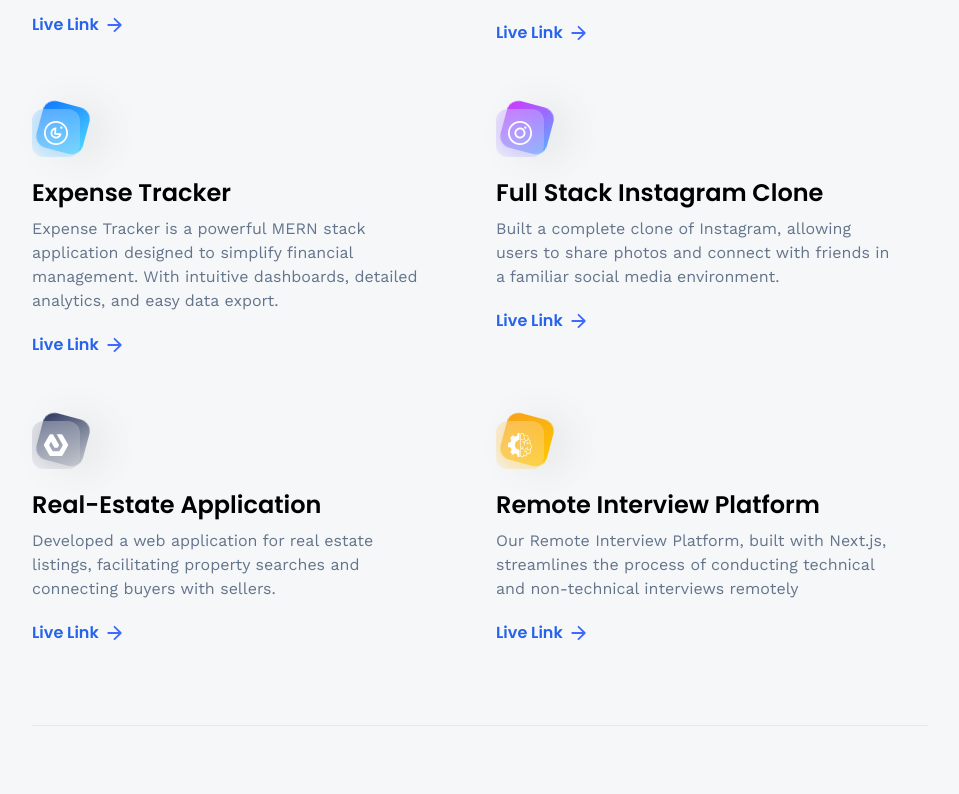
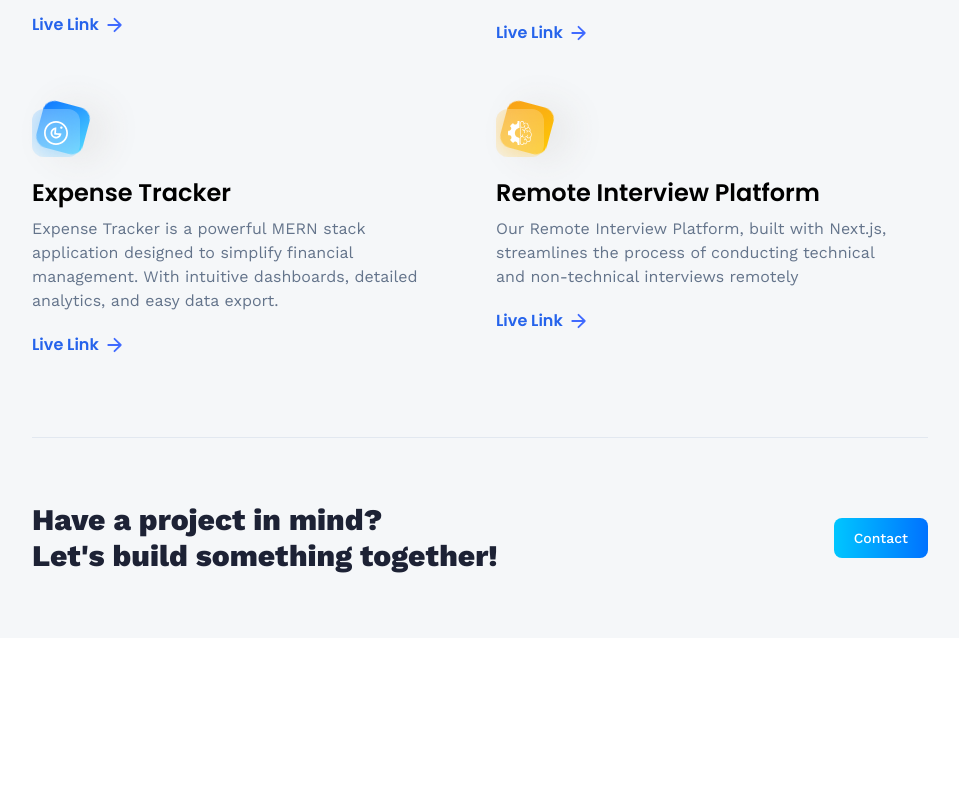
Before and after one commit to vanshgarg110505/3d_portfolio, a React (Vite) app: page /projects in a window 1280 px wide. Shown: the part 575-1369 px from the top of the page, without its empty margins (160-1119 px from the left). After the commit the page ends 1213 px from the top, so only its background shows below. Built offline with nearby package versions, Linux system fonts and the light colour scheme.

Commit message:
Update index.js

```diff
--- a/src/constants/index.js
+++ b/src/constants/index.js
@@ -67,20 +67,6 @@ export const projects = [
         link: 'https://github.com/vanshgarg110505/Expense-Tracker',
     },
     {
-        iconUrl: snapgram,
-        theme: 'btn-back-pink',
-        name: 'Full Stack Instagram Clone',
-        description: 'Built a complete clone of Instagram, allowing users to share photos and connect with friends in a familiar social media environment.',
-        link: 'https://github.com/adrianhajdin/social_media_app',
-    },
-    {
-        iconUrl: estate,
-        theme: 'btn-back-black',
-        name: 'Real-Estate Application',
-        description: 'Developed a web application for real estate listings, facilitating property searches and connecting buyers with sellers.',
-        link: 'https://github.com/adrianhajdin/projects_realestate',
-    },
-    {
         iconUrl: summiz,
         theme: 'btn-back-yellow',
         name: 'Remote Interview Platform',
```
